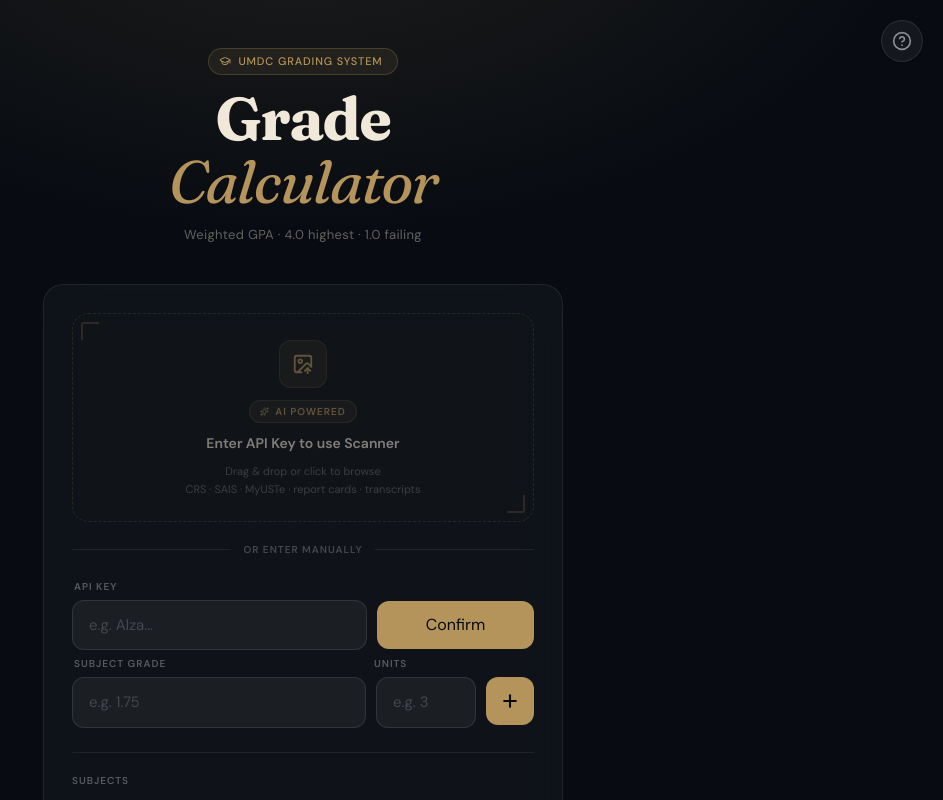
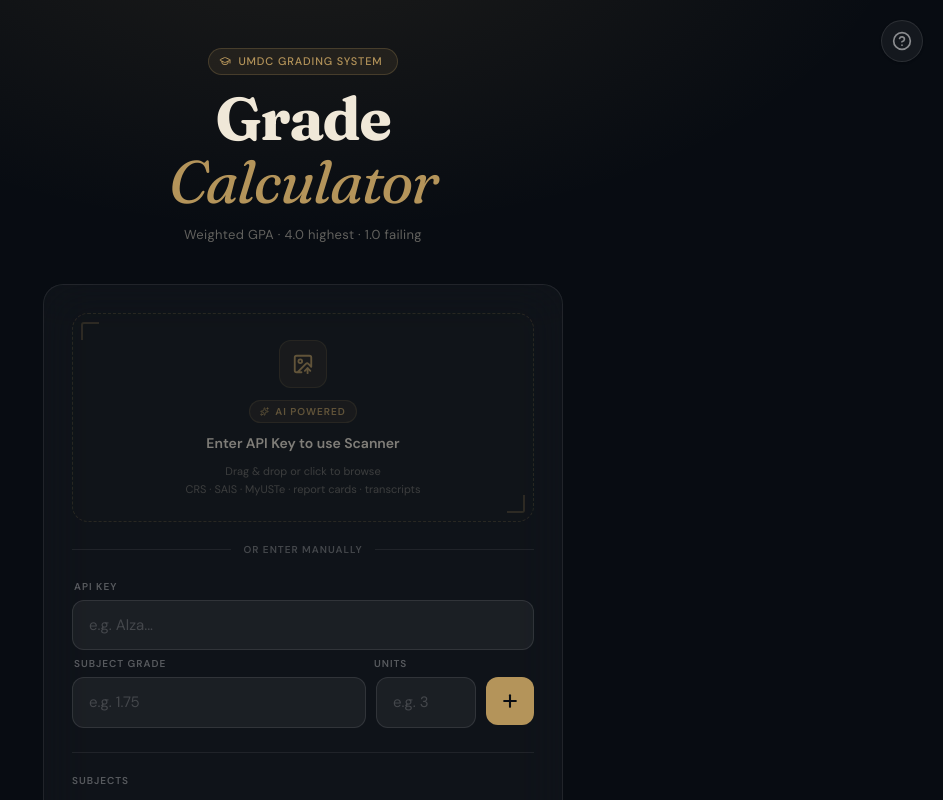
Before and after one commit to jhnryjrz/UMDC_Grade_Calculator, a React (Vite) app: page / in a window 1280 px wide. Shown: the top 800 px of the page, without its empty margins (337-1280 px from the left). Built offline with nearby package versions, Linux system fonts and the light colour scheme.

Commit message:
Update: Removed the confirm button

```diff
--- a/src/Grade_calculator.tsx
+++ b/src/Grade_calculator.tsx
@@ -446,7 +446,7 @@ CRITICAL RULES:
           <div className="grid grid-cols-[1fr_100px_48px] gap-2.5 mb-1.5 px-0.5">
             <span className="text-[10px] font-semibold tracking-widest uppercase text-white/30">API KEY</span>
           </div>
-          <div className="grid grid-cols-[1fr_157px] gap-2.5 mb-1.5 items-center">
+          <div className="mb-1.5">
             <input
               className="bg-white/5 border border-white/10 rounded-xl p-[13px_16px] font-dm-sans text-[15px] text-text-ivory outline-none transition-all w-full placeholder:text-white/[0.18] focus:border-gold/[0.6] focus:bg-gold/[0.06] focus:shadow-[0_0_0_3px_rgba(180,148,90,0.1)]"
               type="text"
@@ -455,7 +455,6 @@ CRITICAL RULES:
               onChange={(e) => setApiKey(e.target.value)}
               onKeyDown={(e) => e.key === "Enter" && addToList()}
             />
-            <button className="bg-gold border-none rounded-xl w-[157px] h-12 flex items-center justify-center cursor-pointer text-bg-dark transition-all hover:bg-gold-light hover:scale-[1.07] hover:shadow-[0_4px_20px_rgba(180,148,90,0.4)] active:scale-[0.97]" onClick={() => setApiKey(apikey)}>Confirm</button>
           </div>
           <div className="grid grid-cols-[1fr_100px_48px] gap-2.5 mb-1.5 px-0.5">
             <span className="text-[10px] font-semibold tracking-widest uppercase text-white/30">Subject Grade</span>
```
